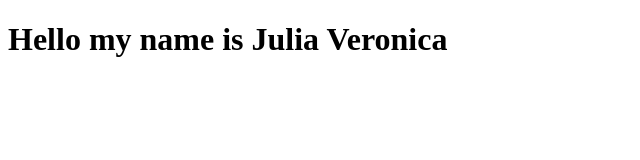
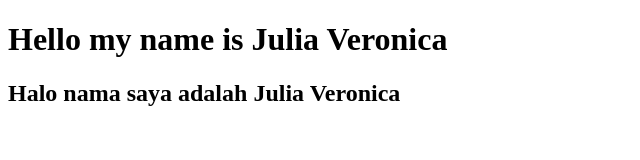
Before and after one commit to juliaveronica02/personal, a plain HTML site: page index.html in a window 1280 px wide. Shown: the whole page, without its empty margins (0-640 px from the left). Drawn offline with Linux system fonts and the light colour scheme.

Commit message:
forget submit

```diff
--- a/index.html
+++ b/index.html
@@ -7,5 +7,7 @@
 </head>
 <body>
     <h1>Hello my name is Julia Veronica</h1>
+    <h2> Halo nama saya adalah Julia Veronica</h2>
+
 </body>
 </html>
```
